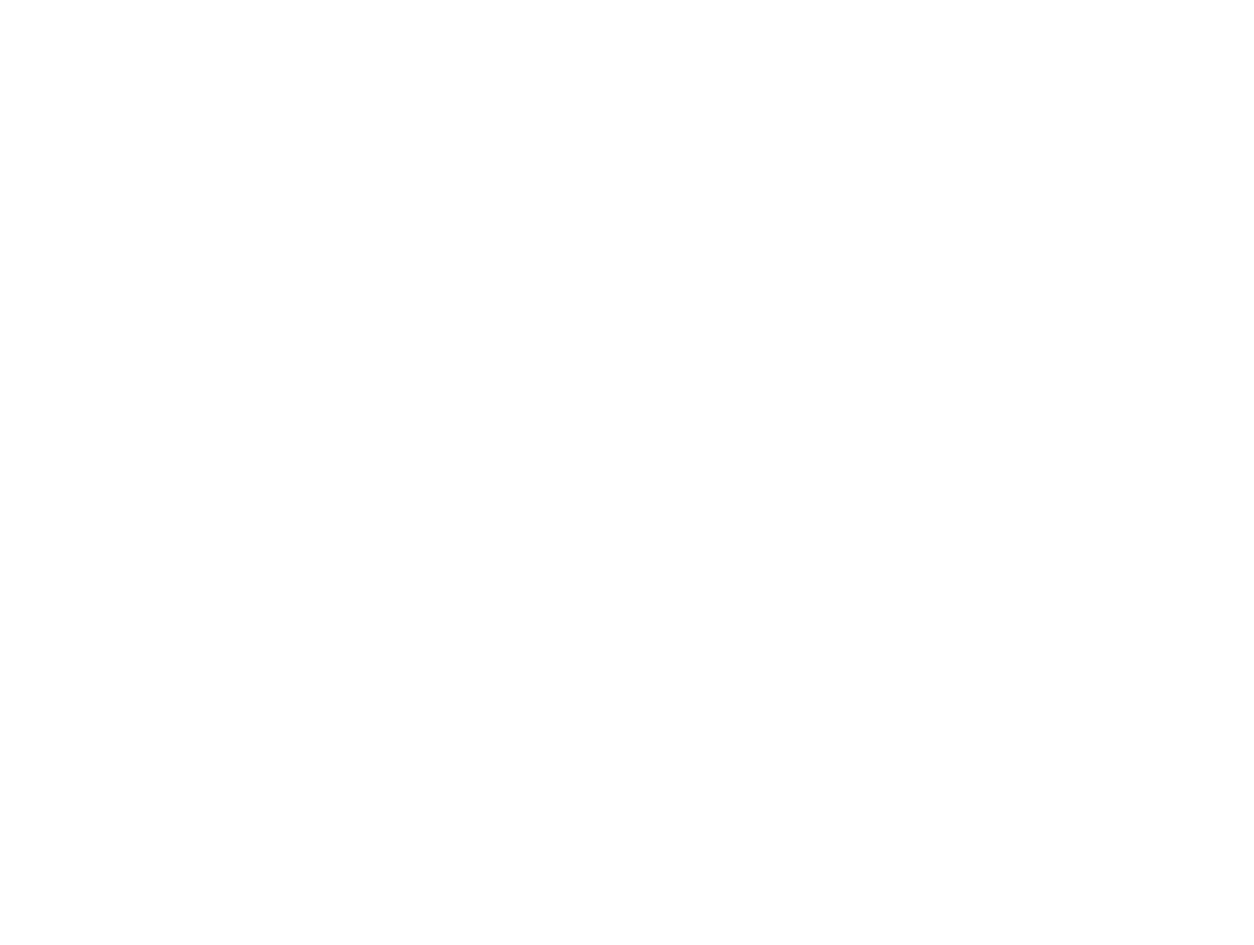
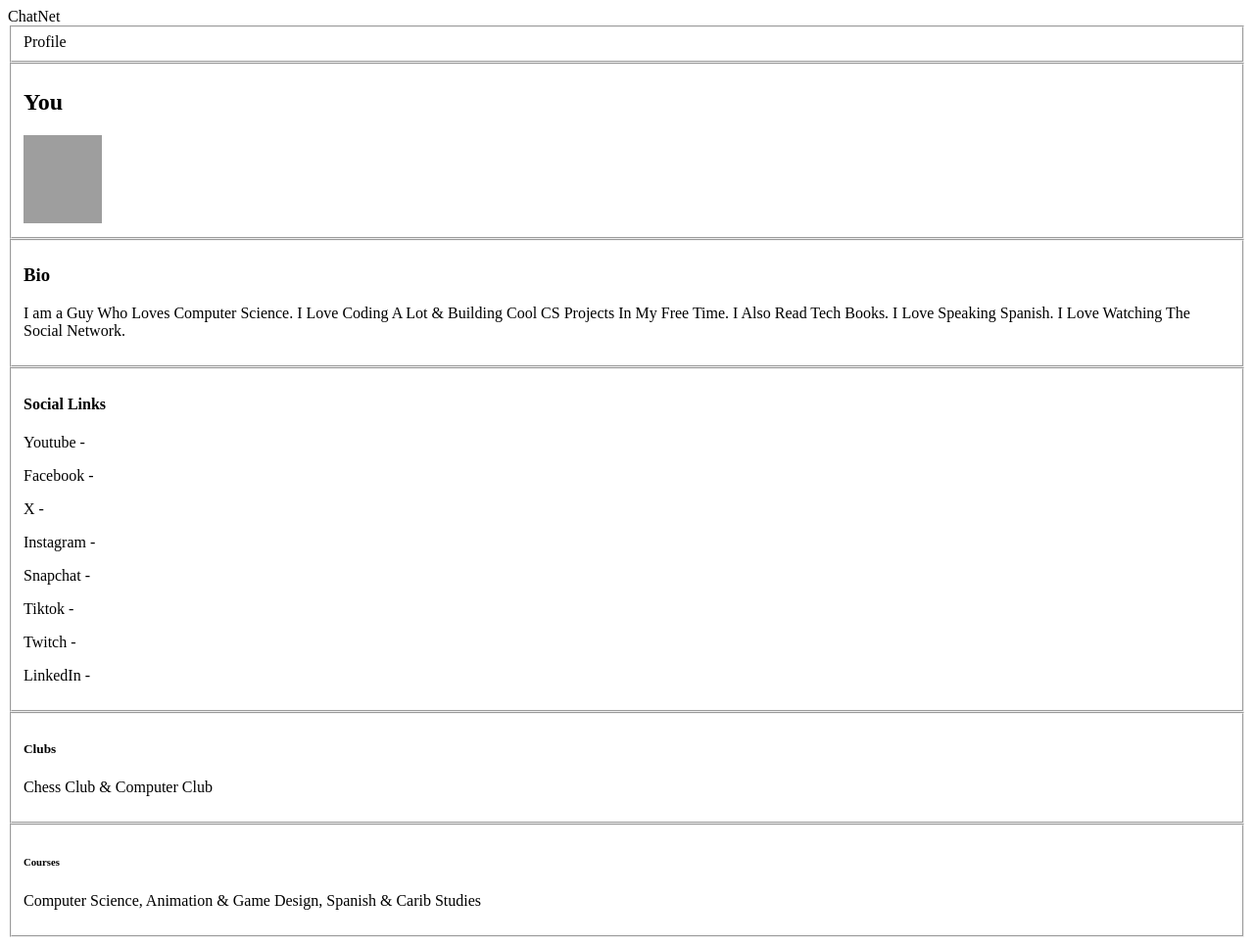
Before and after one commit to RohitC08/ChatNet, a plain HTML site: page profile.html in a window 1280 px wide. Shown: the whole page at 98% size. Before the commit the page ends 800 px from the top, so only its background shows below. Drawn offline with Linux system fonts and the light colour scheme; grey boxes are pictures that could not be loaded.

Commit message:
Update profile.html

```diff
--- a/profile.html
+++ b/profile.html
@@ -0,0 +1,63 @@
+<!DOCTYPE html>
+<html lang ="en">
+  <head>
+    <meta charset="UTF-8">
+    <title>ChatNet</title>
+    <link rel="stylesheet" href="styles.css" />
+  </head>
+  <body>
+      <h>ChatNet</n>
+
+      <section>
+        <fieldset>
+          <h>Profile</h>
+        </fieldset>
+      </section>
+
+      <section>
+        <fieldset>
+          <h2>You</h2>
+          <img src="https://uploads.onecompiler.io/42vgs539m/43vrqbz96/chatnetpfp.jpg"  width="80" height="90" />
+        </fieldset>
+      </section>
+
+      <section>
+        <fieldset>
+          <h3>Bio</h3>
+          <p>I am a Guy Who Loves Computer Science.
+        I Love Coding A Lot & Building Cool CS Projects In My Free Time.
+        I Also Read Tech Books. I Love Speaking Spanish. I Love Watching The Social Network.</p>
+        </fieldset>
+      </section>
+
+      <section>
+        <fieldset>
+          <h4>Social Links</h4>
+          <p>Youtube - </p>
+          <p>Facebook - </p>
+          <p>X - </p>
+          <p>Instagram - </p>
+          <p>Snapchat - </p>
+          <p>Tiktok - </p>
+          <p>Twitch - </p>
+          <p>LinkedIn - </p>
+        </fieldset>
+      </section>
+
+
+      <section>
+        <fieldset>
+          <h5>Clubs</h5>
+          <p>Chess Club & Computer Club</p>
+        </fieldset>
+      </section>
+
+      <section>
+        <fieldset>
+          <h6>Courses</h6>
+          <p>Computer Science, Animation & Game Design, Spanish & Carib Studies</p>
+        </fieldset>
+      </section>
+
+  </body>
+</html>
```
